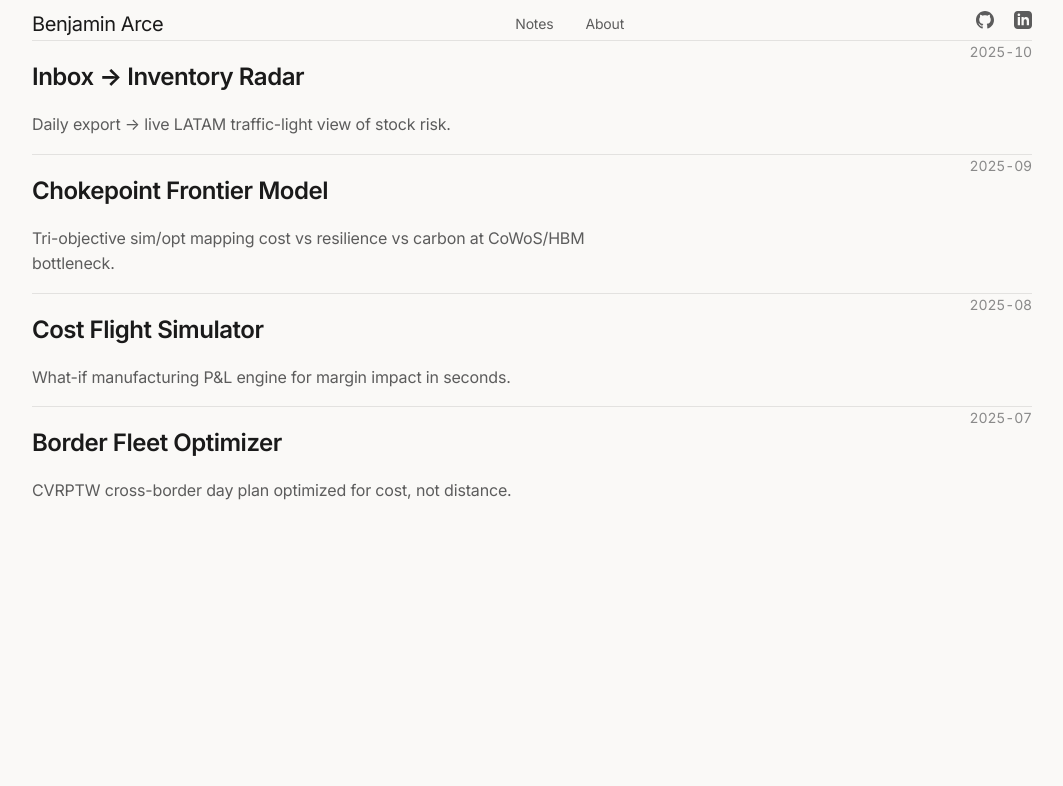
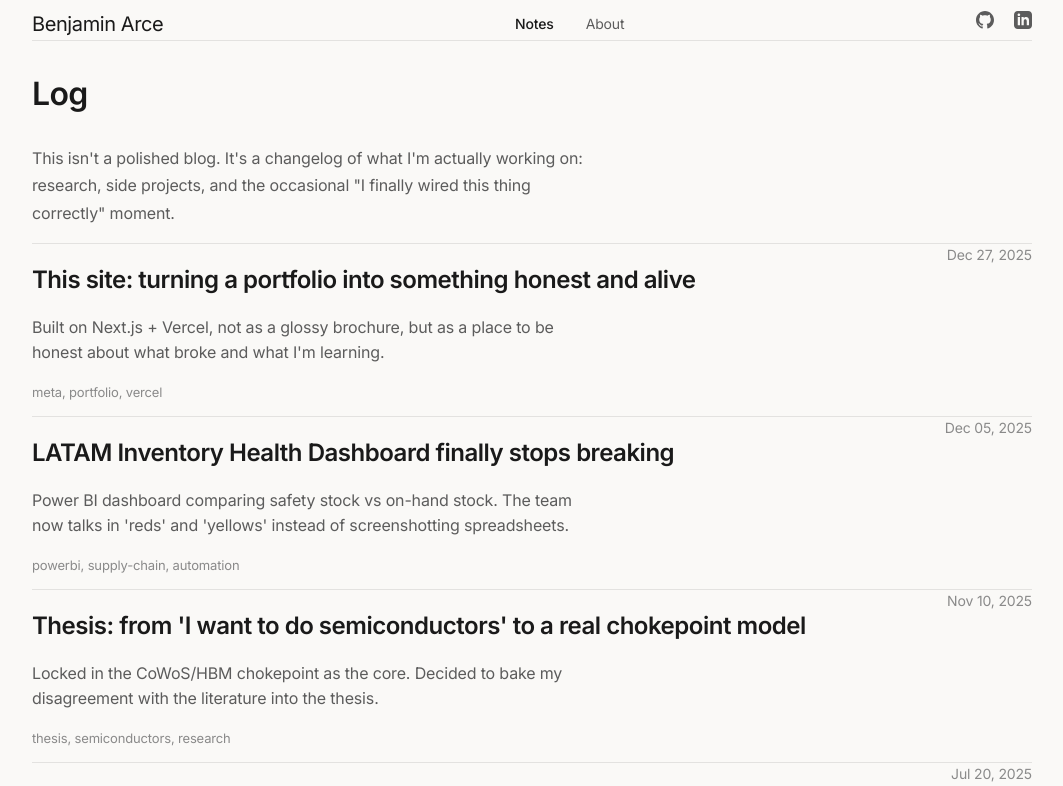
Before and after one commit to benjaminarce-cloud/arcev2-portfolio, a Next.js app: page /notes in a window 1280 px wide. Shown: the top 786 px of the page, without its empty margins (108-1171 px from the left). Built offline with nearby package versions, Linux system fonts and the light colour scheme.

Commit message:
Update page.tsx

```diff
--- a/src/app/notes/page.tsx
+++ b/src/app/notes/page.tsx
@@ -1,33 +1,44 @@
 import Link from "next/link";
 
-const projects = [
+const logs = [
   {
-    slug: "inbox-inventory-radar",
-    title: "Inbox → Inventory Radar",
-    description: "Daily export → live LATAM traffic-light view of stock risk.",
-    date: "2025-10",
+    slug: "this-site",
+    title: "This site: turning a portfolio into something honest and alive",
+    description: "Built on Next.js + Vercel, not as a glossy brochure, but as a place to be honest about what broke and what I'm learning.",
+    date: "Dec 27, 2025",
+    tags: ["meta", "portfolio", "vercel"],
   },
   {
-    slug: "chokepoint-frontier-model",
-    title: "Chokepoint Frontier Model",
-    description: "Tri-objective sim/opt mapping cost vs resilience vs carbon at CoWoS/HBM bottleneck.",
-    date: "2025-09",
+    slug: "latam-dashboard",
+    title: "LATAM Inventory Health Dashboard finally stops breaking",
+    description: "Power BI dashboard comparing safety stock vs on-hand stock. The team now talks in 'reds' and 'yellows' instead of screenshotting spreadsheets.",
+    date: "Dec 05, 2025",
+    tags: ["powerbi", "supply-chain", "automation"],
   },
   {
-    slug: "cost-flight-simulator",
-    title: "Cost Flight Simulator",
-    description: "What-if manufacturing P&L engine for margin impact in seconds.",
-    date: "2025-08",
+    slug: "thesis-chokepoint",
+    title: "Thesis: from 'I want to do semiconductors' to a real chokepoint model",
+    description: "Locked in the CoWoS/HBM chokepoint as the core. Decided to bake my disagreement with the literature into the thesis.",
+    date: "Nov 10, 2025",
+    tags: ["thesis", "semiconductors", "research"],
   },
   {
-    slug: "border-fleet-optimizer",
-    title: "Border Fleet Optimizer",
-    description: "CVRPTW cross-border day plan optimized for cost, not distance.",
-    date: "2025-07",
+    slug: "cost-intelligence",
+    title: "Manufacturing Cost Intelligence System becomes a real thinking tool",
+    description: "Flight simulator for manufacturing decisions. You can feel portfolio-level impact in a slider move.",
+    date: "Jul 20, 2025",
+    tags: ["manufacturing", "analytics", "streamlit"],
+  },
+  {
+    slug: "fleet-optimizer",
+    title: "Cross-Border Fleet Optimizer actually starts working",
+    description: "First time the model chose a longer route in kilometers but cheaper in total cost. Stopped feeling like a school assignment.",
+    date: "Jun 15, 2025",
+    tags: ["logistics", "python", "optimization"],
   },
 ];
 
-export default function HomePage() {
+export default function NotesPage() {
   return (
     <div className="min-h-screen bg-[var(--bg)]">
       <div className="max-w-[1000px] mx-auto px-12">
@@ -41,7 +52,7 @@ export default function HomePage() {
           </Link>
 
           <nav className="nav-container">
-            <Link href="/notes" className="nav-link">
+            <Link href="/notes" className="nav-link-active">
               Notes
             </Link>
             <Link href="/about" className="nav-link">
@@ -75,27 +86,40 @@ export default function HomePage() {
           </div>
         </header>
 
-        {/* Main content */}
-        <main className="pt-20 pb-32">
-          {projects.map((project, index) => (
+        {/* Intro */}
+        <section className="pt-16 pb-12 border-b border-[var(--hair)]">
+          <h1 className="text-[32px] font-semibold tracking-[-0.02em] text-[var(--text)] mb-4">
+            Log
+          </h1>
+          <p className="text-[16px] leading-[1.7] text-[var(--muted)] max-w-[56ch]">
+            This isn't a polished blog. It's a changelog of what I'm actually working on: research, side projects, and the occasional "I finally wired this thing correctly" moment.
+          </p>
+        </section>
+
+        {/* Entries - same style as work */}
+        <main className="pt-12 pb-32">
+          {logs.map((log, index) => (
             <Link
-              key={project.slug}
-              href={`/work/${project.slug}`}
+              key={log.slug}
+              href={`/notes/${log.slug}`}
               className={`project-link ${index === 0 ? "pt-0" : "pt-12"} pb-12 ${
-                index < projects.length - 1 ? "border-b border-[var(--hair)]" : ""
+                index < logs.length - 1 ? "border-b border-[var(--hair)]" : ""
               }`}
             >
               <article className="flex justify-between items-start gap-12">
                 <div className="flex-1">
                   <h2 className="project-title text-[24px] font-semibold tracking-[-0.02em] text-[var(--text)] leading-[1.3]">
-                    {project.title}
+                    {log.title}
                   </h2>
                   <p className="mt-3 text-[16px] leading-[1.6] text-[var(--muted)] max-w-[56ch]">
-                    {project.description}
+                    {log.description}
+                  </p>
+                  <p className="mt-3 text-[13px] text-[var(--faint)]">
+                    {log.tags.join(", ")}
                   </p>
                 </div>
-                <span className="text-[14px] text-[var(--faint)] tabular-nums flex-shrink-0 pt-1">
-                  {project.date}
+                <span className="text-[14px] text-[var(--faint)] flex-shrink-0 pt-1">
+                  {log.date}
                 </span>
               </article>
             </Link>
```
